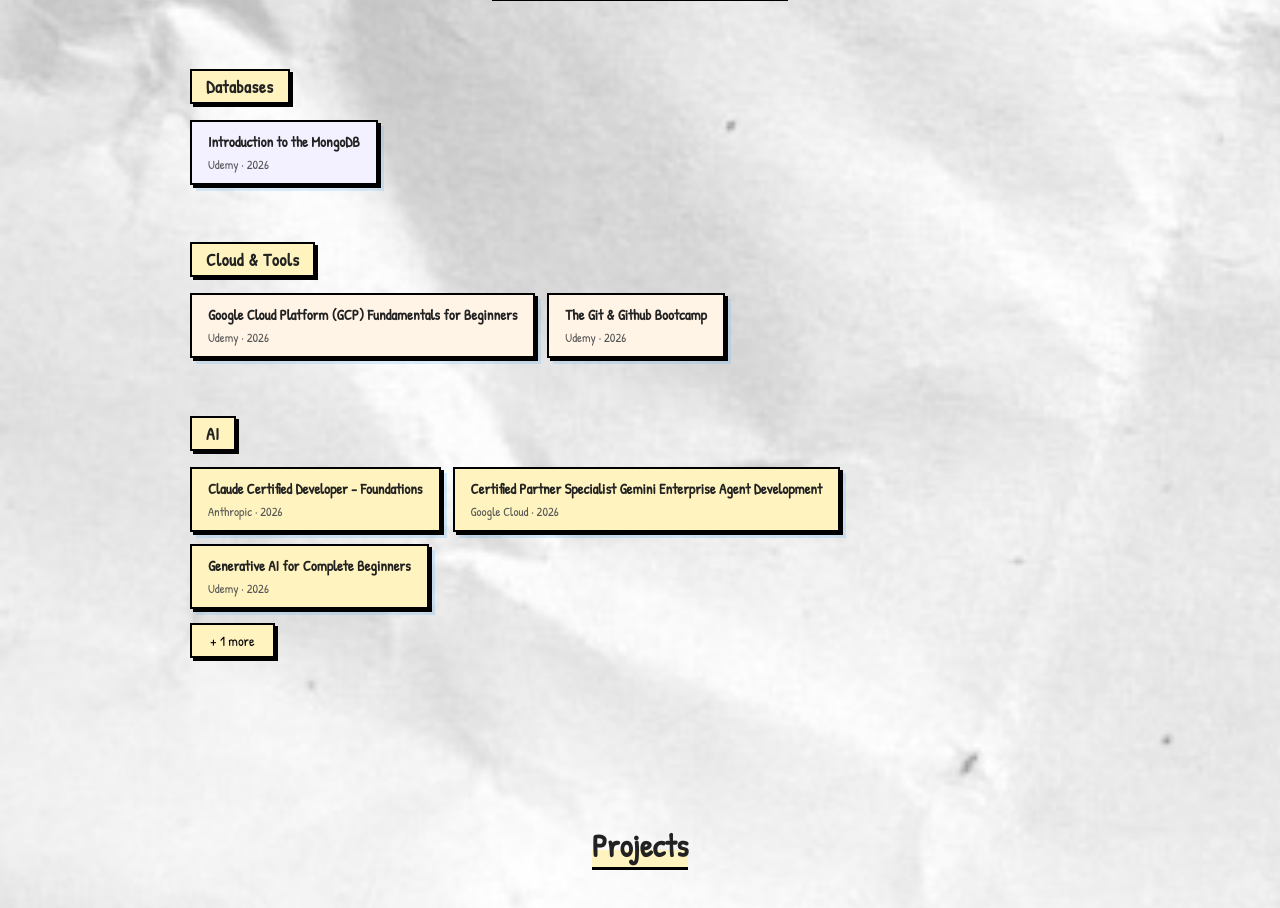
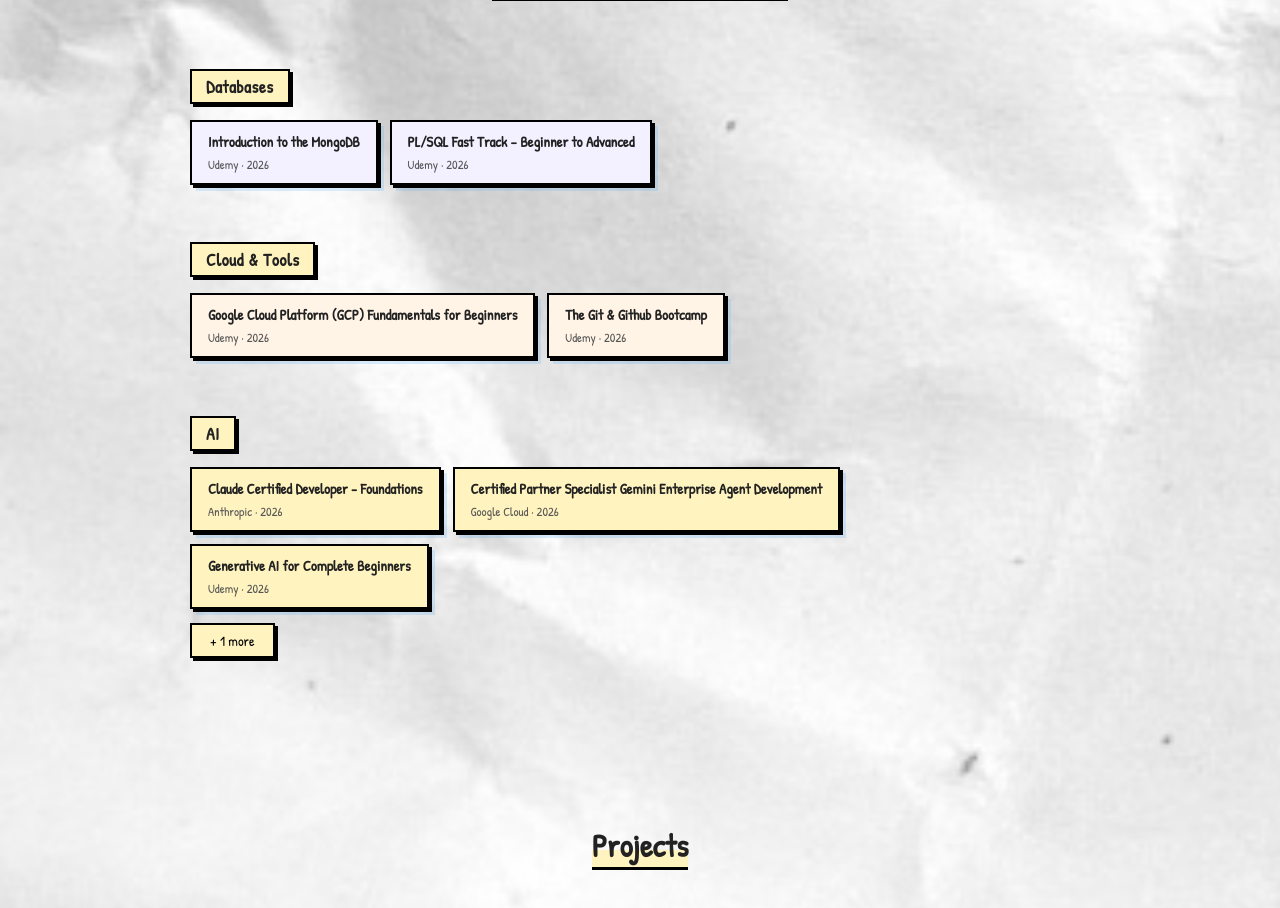
Before and after one commit to 22-vaibhav/Portfolio, a React (Vite) app: page / in a window 1280 px wide. Shown: the part 2998-3906 px from the top of the page. Built offline with nearby package versions, Linux system fonts and the light colour scheme.

Commit message:
add new certificate

```diff
--- a/src/constants/certifications.js
+++ b/src/constants/certifications.js
@@ -23,6 +23,7 @@ export const certificationCategories = [
     color: "var(--purple-light)",
     certs: [
       { name: "Introduction to the MongoDB", issuer: "Udemy", year: "2026", link: "https://ude.my/UC-2d47f529-b97c-4462-adb7-ce3d08939226" },
+      { name: "PL/SQL Fast Track – Beginner to Advanced ", issuer: "Udemy", year: "2026", link: "https://ude.my/UC-1a30a39c-4f00-4958-a14e-e02fd1332e7c" },
       // { name: "MySQL for Developers", issuer: "Oracle", year: "2023", link: "#" },
     ],
   },
```
